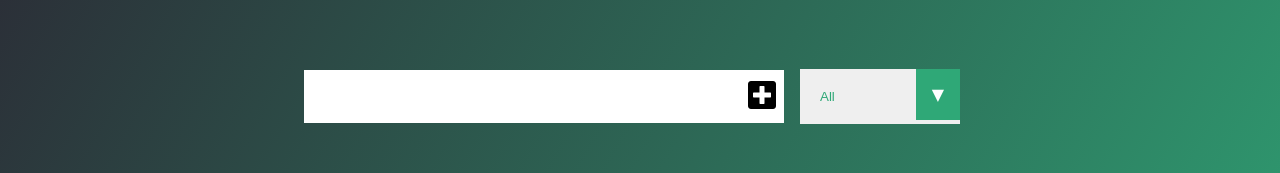
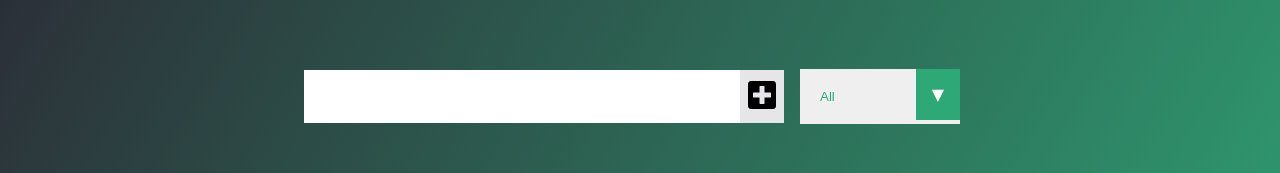
Before and after one commit to fishwickid/chad-todo-list, a plain HTML site: page index.html in a window 1280 px wide. Shown: the part 144-317 px from the top of the page. Drawn offline with Linux system fonts and the light colour scheme; a web font is replaced by a local one.

Commit message:
heroku push

```diff
--- a/style.css
+++ b/style.css
@@ -32,19 +32,18 @@ form button {
 }
 
 form button {
-    color: ;
-    background #2b2a35;
+  background: #e6e6e9;
   cursor: pointer;
   transition: all 0.3s ease;
 }
 
-form button:hover{
+form button:hover {
   background: #2fa877;
   color: white;
 }
 
 .todo-container {
-     display:flex;
+  display: flex;
   justify-content: center;
   align-items: center;
 }
@@ -52,7 +51,6 @@ form button:hover{
 .todo-list {
   min-width: 30%;
   list-style: none;
-
 }
 .todo {
   margin: 0.5rem;
@@ -69,7 +67,8 @@ form button:hover{
   flex: 1;
 }
 
-.trash-btn, .completed-btn {
+.trash-btn,
+.completed-btn {
   background: #d53418;
   color: white;
   border: none;
```
Lines whose indentation alone changed are shown as unchanged.
